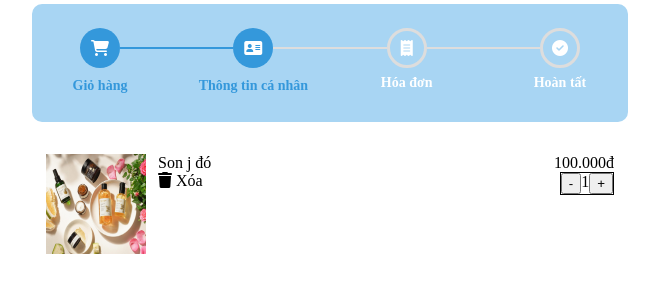
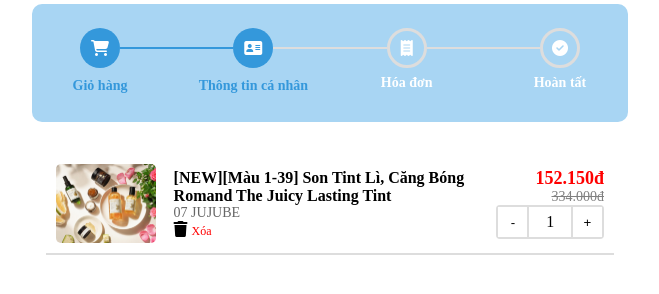
Before and after one commit to HoL0ngg/web2, a PHP site: page /cart.php in a window 1280 px wide. Shown: the part 168-462 px from the top of the page, without its empty margins (310-969 px from the left). Run offline with PHP 8.4, Linux system fonts and the light colour scheme.

Commit message:
Them giao dien gio hang

```diff
--- a/cart.css
+++ b/cart.css
@@ -80,40 +80,94 @@
     margin: 32px auto 0px;
 }
 
-.product-item {
-    width: 100%;
+.cart-item {
     display: flex;
-    gap: 12px;
+    align-items: center;
+    justify-content: space-between;
+    padding: 10px;
+    border-bottom: 2px solid #ddd;
 }
 
-.product-img {
+.cart-image {
     flex: 1;
 }
 
-.product-info {
-    flex: 3;
+.cart-image img {
+    width: 100px;
+    height: auto;
+    border-radius: 5px;
 }
 
-.product-hihi {
-    flex: 2;
+.cart-info {
+    flex: 3;
+    margin-left: 10px;
 }
 
-.product-hihi {
-    text-align: end;
+.cart-title {
+    font-size: 16px;
+    font-weight: bold;
 }
 
-.product-quantity {
-    display: inline-block;
+.cart-color {
+    font-size: 14px;
+    color: #666;
 }
 
-.quantity-container {
-    border: 1px solid black;
-    justify-content: space-between;
-    width: 100%;
-    display: flex;
+.cart-remove {
+    font-size: 12px;
+    color: red;
+    cursor: pointer;
 }
 
-.product-img img {
-    width: 100px;
-    height: 100px;
+.cart-price {
+    text-align: right;
+    flex: 1;
 }
+
+.new-price {
+    font-size: 18px;
+    font-weight: bold;
+    color: red;
+}
+
+.old-price {
+    font-size: 14px;
+    text-decoration: line-through;
+    color: gray;
+}
+
+.cart-quantity {
+    display: flex;
+    align-items: center;
+    border: 2px solid #ddd;
+    border-radius: 4px;
+}
+
+.cart-quantity button {
+    width: 30%;
+    height: 30px;
+    outline: none;
+    background: white;
+    cursor: pointer;
+}
+
+.cart-quantity p {
+    width: 40%;
+    text-align: center;
+    border: 1px solid #ddd;
+    border: none;
+}
+
+.plus {
+    border-left: 2px solid #ddd;
+    border-bottom: none;
+    border-top: none;
+    border-right: none;
+}
+
+.minus {
+    border-right: 2px solid #ddd;
+    border-bottom: none;
+    border-top: none;
+    border-left: none;
+}
--- a/cart.php
+++ b/cart.php
@@ -25,31 +25,27 @@
         </div>
     </div>
     <div id="cart-info">
-        <div class="product-item">
-            <div class="product-img">
-                <img src="/img/img1.jpg" alt="">
+        <div class="cart-item">
+            <div class="cart-image">
+                <img src="/img/img1.jpg" alt="Son">
             </div>
-            <div class="product-info">
-                <div class="product-title">Son j đó</div>
-                <div class="product-delete">
-                    <div>
-                        <span><i class="fa-solid fa-trash"></i></span>
-                        <span>Xóa</span>
-                    </div>
-                </div>
+            <div class="cart-info">
+                <p class="cart-title"><strong>[NEW][Màu 1-39] Son Tint Lì, Căng Bóng Romand The Juicy Lasting Tint</strong></p>
+                <p class="cart-color">07 JUJUBE</p>
+                <i class="fa-solid fa-trash"></i>
+                <span class="cart-remove">Xóa</span>
             </div>
-            <div class="product-hihi">
-                <div class="product-total">
-                    100.000đ
-                </div>
-                <div class="product-quantity">
-                    <div class="quantity-container">
-                        <button>-</button>
-                        <p>1</p>
-                        <button>+</button>
-                    </div>
+            <div class="cart-price">
+                <div class="new-price">152.150đ</div>
+                <div class="old-price">334.000đ</div>
+                <div class="cart-quantity">
+                    <button class="minus">-</button>
+                    <p>1</p>
+                    <button class="plus">+</button>
                 </div>
             </div>
         </div>
+
     </div>
+    <script src="/js/cart.js"></script>
 </body>
--- /dev/null
+++ b/js/cart.js
@@ -0,0 +1,25 @@
+document.querySelectorAll('.plus').forEach(button => {
+    button.addEventListener('click', function () {
+
+        const quantityElement = this.previousElementSibling;
+        let currentQuantity = parseInt(quantityElement.textContent);
+        quantityElement.textContent = currentQuantity + 1;
+
+        // Cập nhật giỏ hàng nếu cần
+        // updateCart();
+    });
+})
+
+document.querySelectorAll('.minus').forEach(button => {
+    button.addEventListener('click', function () {
+        const quantityElement = this.nextElementSibling;
+        let currentQuantity = parseInt(quantityElement.textContent);
+
+        if (currentQuantity > 1) {
+            quantityElement.textContent = currentQuantity - 1;
+
+            // Cập nhật giỏ hàng nếu cần
+            // updateCart();
+        }
+    });
+});
```
